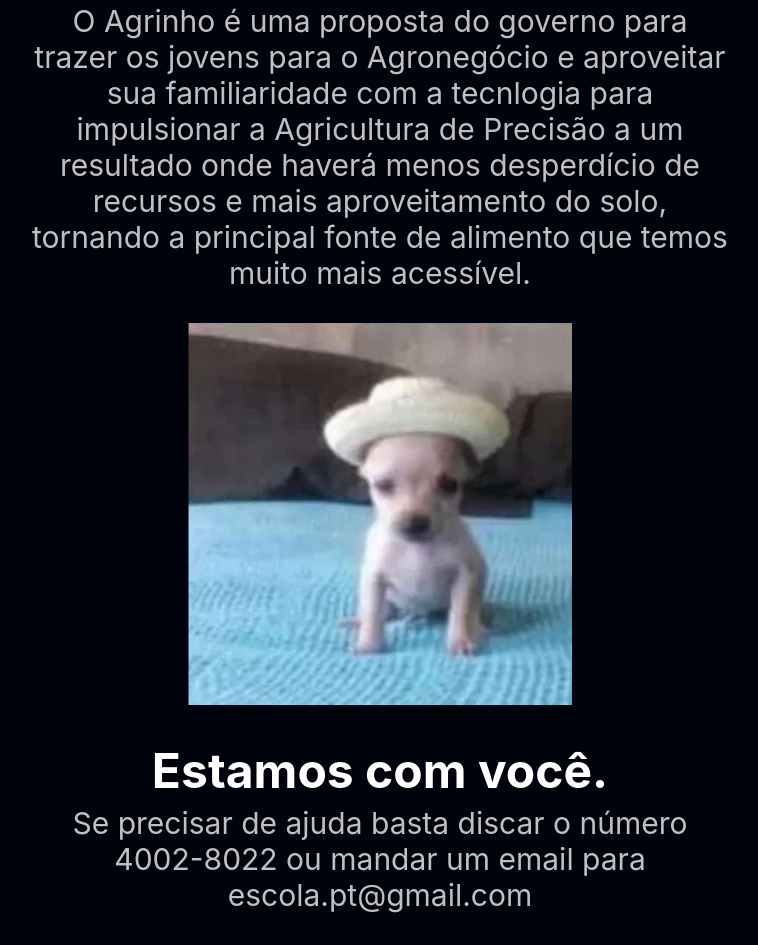
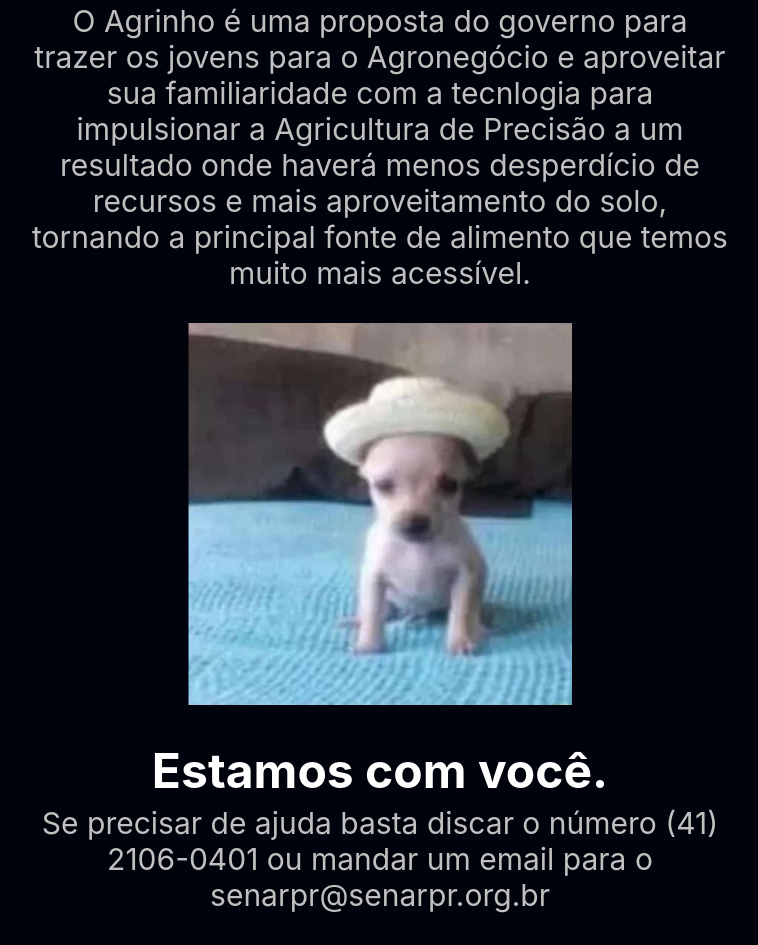
Before and after one commit to FredericoFonsecaFerro/Agrinho-2-B-, a plain HTML site: page index.html in a window 1280 px wide. Shown: the part 811-1756 px from the top of the page, without its empty margins (260-1018 px from the left). Drawn offline with Linux system fonts and the light colour scheme.

Commit message:
Add files via upload

```diff
--- a/index.html
+++ b/index.html
@@ -37,8 +37,8 @@
                     class="terceiro__imagem">
                 <div class="container__descricao">
                     <h2 class="descricao__titulo">Estamos com você.</h2>
-                    <p class="descricao__texto">Se precisar de ajuda basta discar o número 4002-8022 ou mandar um email para escola.pt@gmail.com</p>
-                </div>
+                    <p class="descricao__texto">Se precisar de ajuda basta discar o número (41) 2106-0401 ou mandar um email para o senarpr@senarpr.org.br</p>
+</div>
             </section>
       </footer>
     </body>
```
